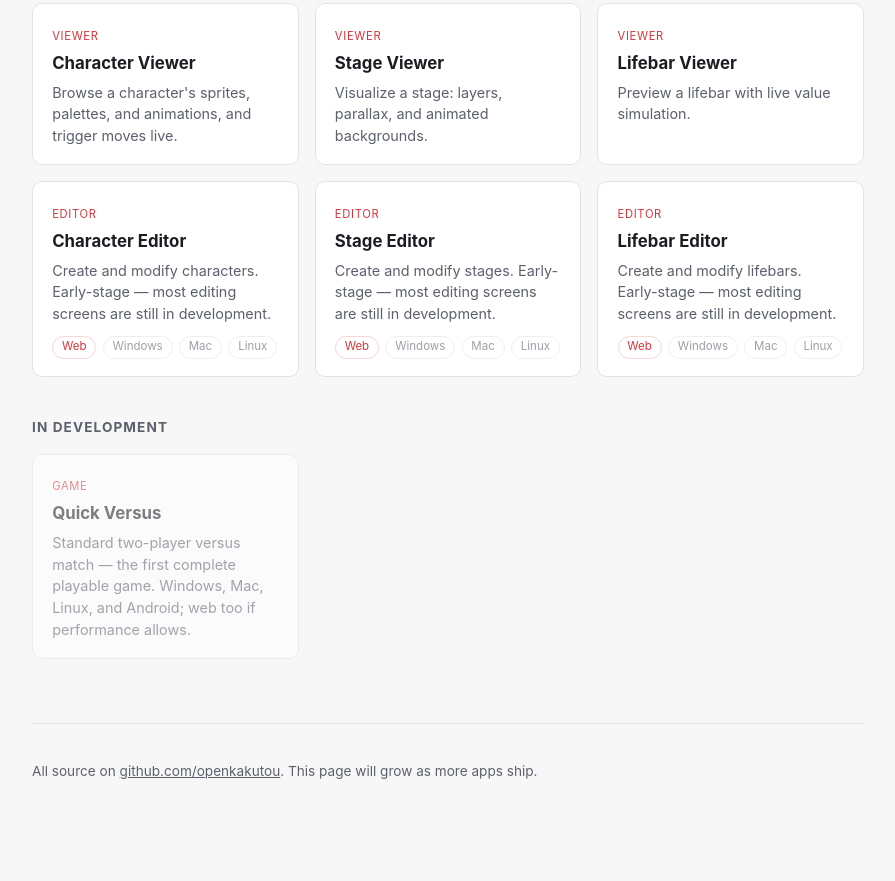
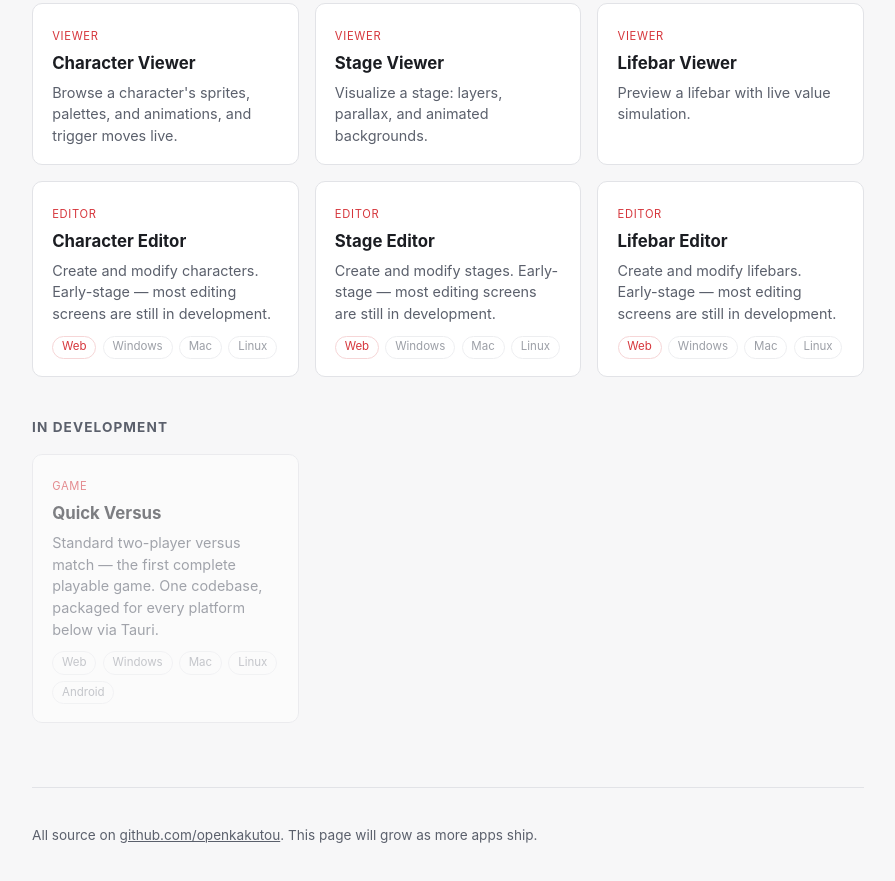
Before and after one commit to openkakutou/openkakutou.github.io, a plain HTML site: page index.html in a window 1280 px wide. Shown: the part 283-1164 px from the top of the page, without its empty margins (192-1087 px from the left). Drawn offline with Linux system fonts and the light colour scheme.

Commit message:
Quick Versus: show its 5 planned platform links (pending)
Web, Windows, Mac, and Linux per the Product Owner's direct ask, plus
Android (kept from decision 010's original scope, confirmed still
in via decision 020's Tauri choice) -- all pending until each build
exists. Mirrors the platform-links row already used on the editor
cards.

```diff
--- a/index.html
+++ b/index.html
@@ -201,7 +201,14 @@
     <div class="card disabled">
       <span class="kind">Game</span>
       <h3>Quick Versus</h3>
-      <p>Standard two-player versus match — the first complete playable game. Windows, Mac, Linux, and Android; web too if performance allows.</p>
+      <p>Standard two-player versus match — the first complete playable game. One codebase, packaged for every platform below via Tauri.</p>
+      <div class="platforms">
+        <span class="platform pending">Web</span>
+        <span class="platform pending">Windows</span>
+        <span class="platform pending">Mac</span>
+        <span class="platform pending">Linux</span>
+        <span class="platform pending">Android</span>
+      </div>
     </div>
   </div>
 
```
